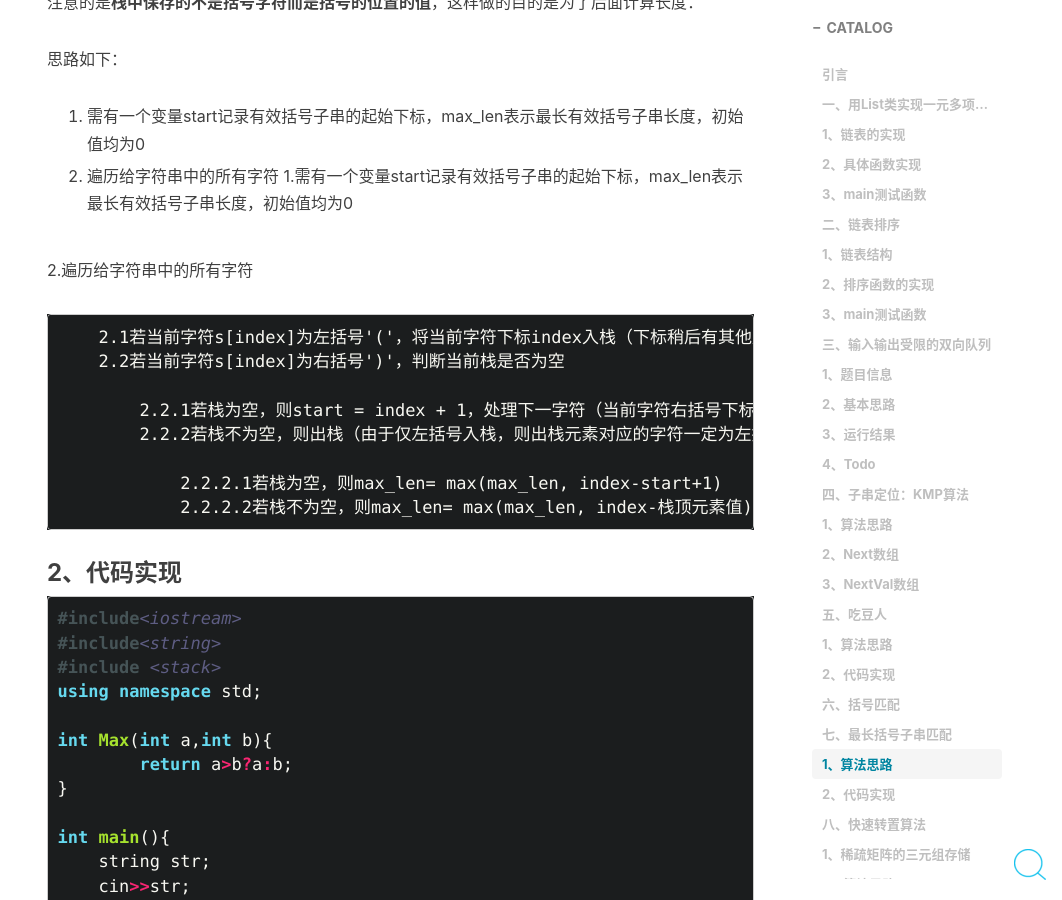
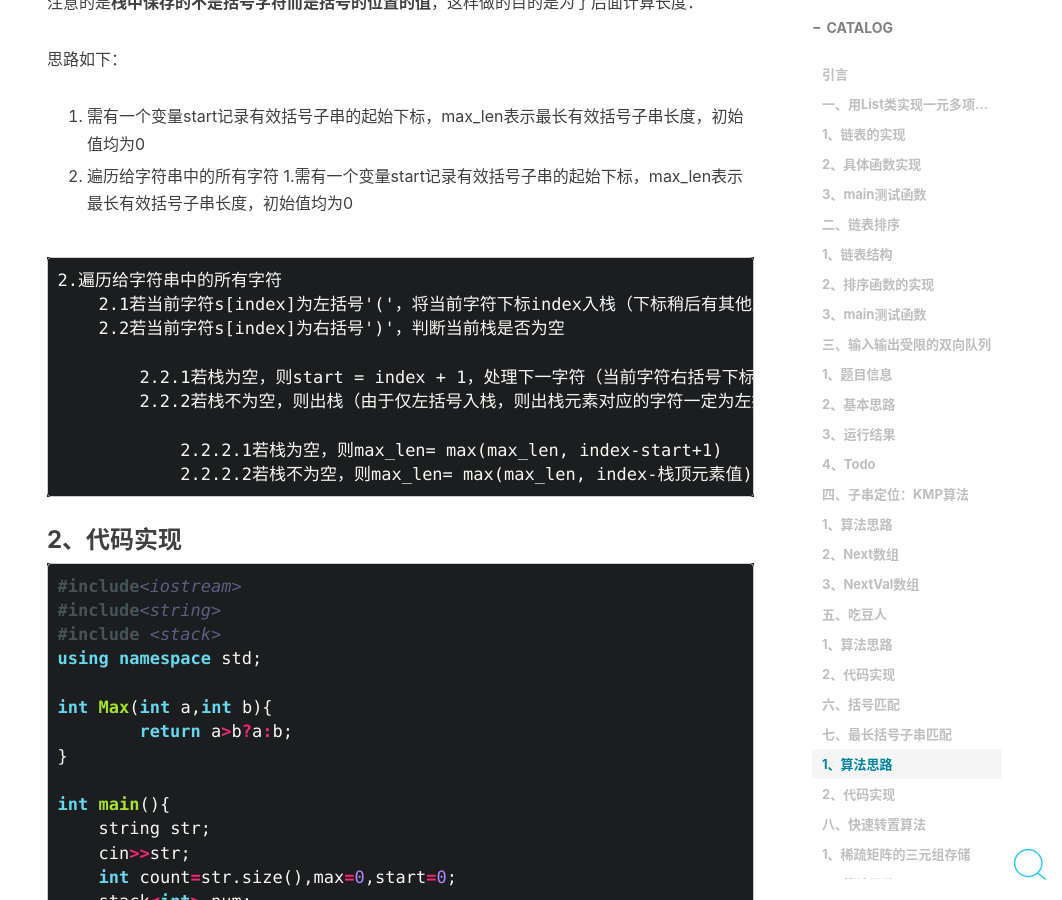
Before and after one commit to 437436999/437436999-coder.github.io, a Jekyll site: the page built from _posts/2019-09-19-杂七杂八的练习.md, in a window 1280 px wide and 900 px high, scrolled down 22591 px. Shown: the whole window, without its empty margins (218-1280 px from the left). Built offline with Jekyll 4.4.1, drawn with Linux system fonts in a browser that asks for light colours; nearby versions of some CDN libraries; formulas are drawn with MathJax 3; comment, search, counter and statistics services are not loaded; some of the changed text lies outside the part shown.

````diff
--- a/_posts/2019-09-19-杂七杂八的练习.md
+++ b/_posts/2019-09-19-杂七杂八的练习.md
@@ -773,8 +773,8 @@ int main(){
 2. 遍历给字符串中的所有字符
 1.需有一个变量start记录有效括号子串的起始下标，max_len表示最长有效括号子串长度，初始值均为0
 
+```
 2.遍历给字符串中的所有字符
-```
     2.1若当前字符s[index]为左括号'('，将当前字符下标index入栈（下标稍后有其他用处），处理下一字符
     2.2若当前字符s[index]为右括号')'，判断当前栈是否为空
 
@@ -833,15 +833,15 @@ int main(){
 矩阵元素的数据：行序号、列序号、元素值
 
 ```cpp
-struct{
+struct Triple{
   int I,j;
   elementtype e;
-} Triple;	//矩阵元素
+};	//矩阵元素
 
-struct{
+struct TSMatrix{
 	Triple data[Max+1];
   int mu,nu,tu;
-} TSMatrix; //矩阵
+}; //矩阵
 ```
 
 而由于稀疏矩阵的数据排列是行对齐的（根据行的顺序排列），所以如果进行转置，需要重新对数据进行排列，快速转置则是在尽可能少次数地遍历矩阵的情况下完成转置。
````
Also changed, not shown: other parts of _posts/2019-09-19-杂七杂八的练习.md (+2 -0 lines).
